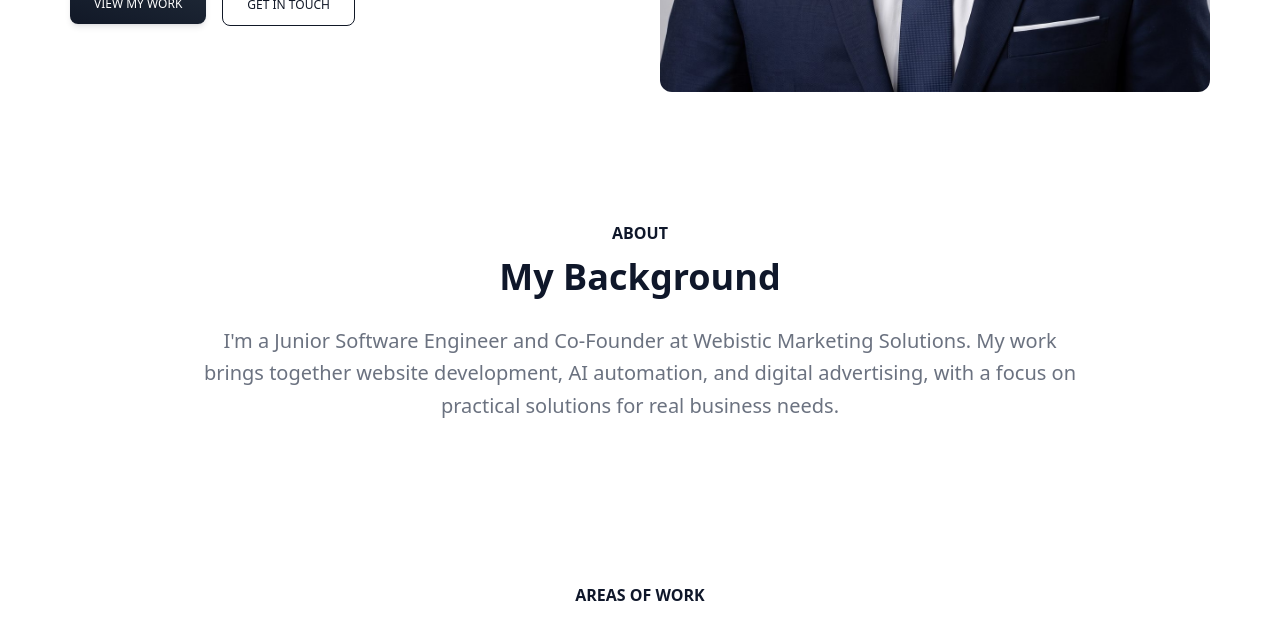
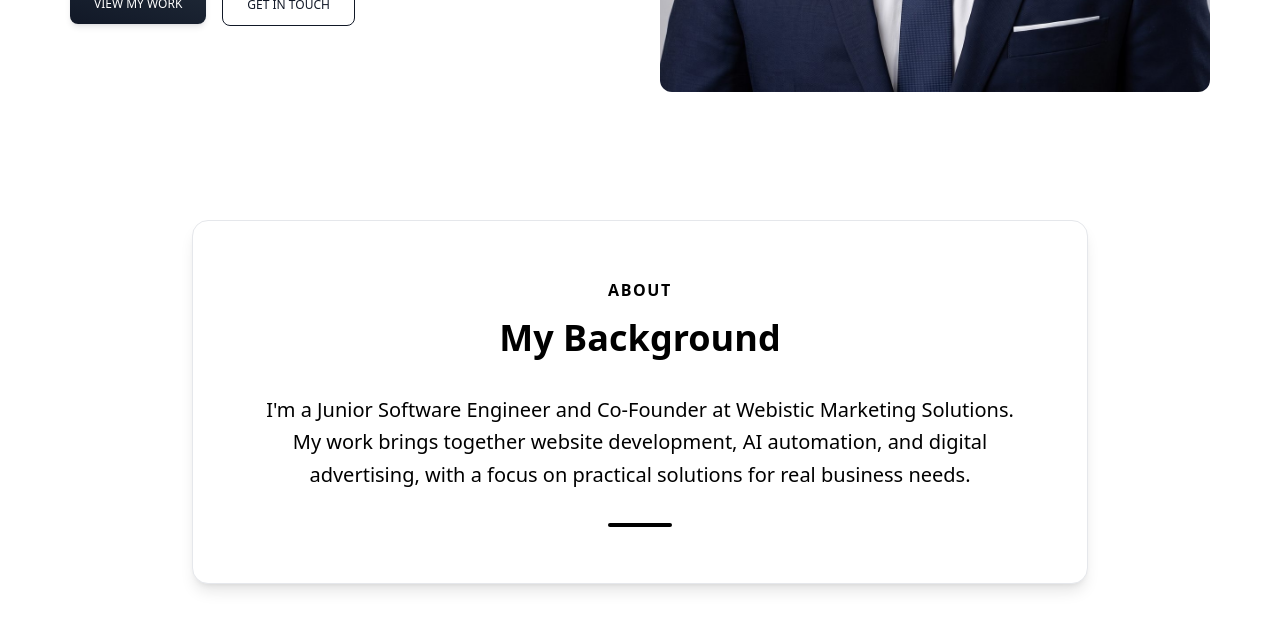
Before and after one commit to alikhn-Tech/portfolio, a Next.js app: page / in a window 1280 px wide. Shown: the part 600-1223 px from the top of the page. Built offline with nearby package versions, Linux system fonts and the light colour scheme; no server answers.

Commit message:
Refactor Background component with new styles
Updated the Background component to enhance styling and structure.

```diff
--- a/src/app/background.tsx
+++ b/src/app/background.tsx
@@ -1,23 +1,44 @@
+
 "use client";
 
 import { Typography } from "@/components/ui";
 
 export default function Background() {
   return (
-    <section data-reveal id="background" className="scroll-mt-24 px-8 py-24">
-      <div className="container mx-auto max-w-4xl text-center">
-        <Typography color="blue-gray" className="mb-2 font-bold uppercase">
+    <section
+      data-reveal
+      id="background"
+      className="scroll-mt-24 bg-white px-8 py-24"
+    >
+      <div className="container mx-auto max-w-4xl">
+        <div className="group rounded-2xl border border-gray-200 bg-white p-8 text-center shadow-lg transition-all duration-700 ease-out hover:-translate-y-2 hover:shadow-2xl md:p-14">
+          <Typography
+            color="blue-gray"
+            className="mb-3 font-bold uppercase tracking-widest !text-black"
+          >
             About
           </Typography>
-        <Typography variant="h2" color="blue-gray" className="mb-6">
+
+          <Typography
+            variant="h2"
+            color="blue-gray"
+            className="mb-8 !text-black"
+          >
             My Background
           </Typography>
-        <Typography variant="lead" className="!text-gray-500">
+
+          <Typography
+            variant="lead"
+            className="mx-auto max-w-3xl !text-black"
+          >
             I&apos;m a Junior Software Engineer and Co-Founder at Webistic
-          Marketing Solutions. My work brings together website development, AI
-          automation, and digital advertising, with a focus on practical
+            Marketing Solutions. My work brings together website development,
+            AI automation, and digital advertising, with a focus on practical
             solutions for real business needs.
           </Typography>
+
+          <div className="mx-auto mt-8 h-1 w-16 rounded-full bg-black transition-all duration-500 group-hover:w-28" />
+        </div>
       </div>
     </section>
   );
```
Lines whose indentation alone changed are shown as unchanged.
